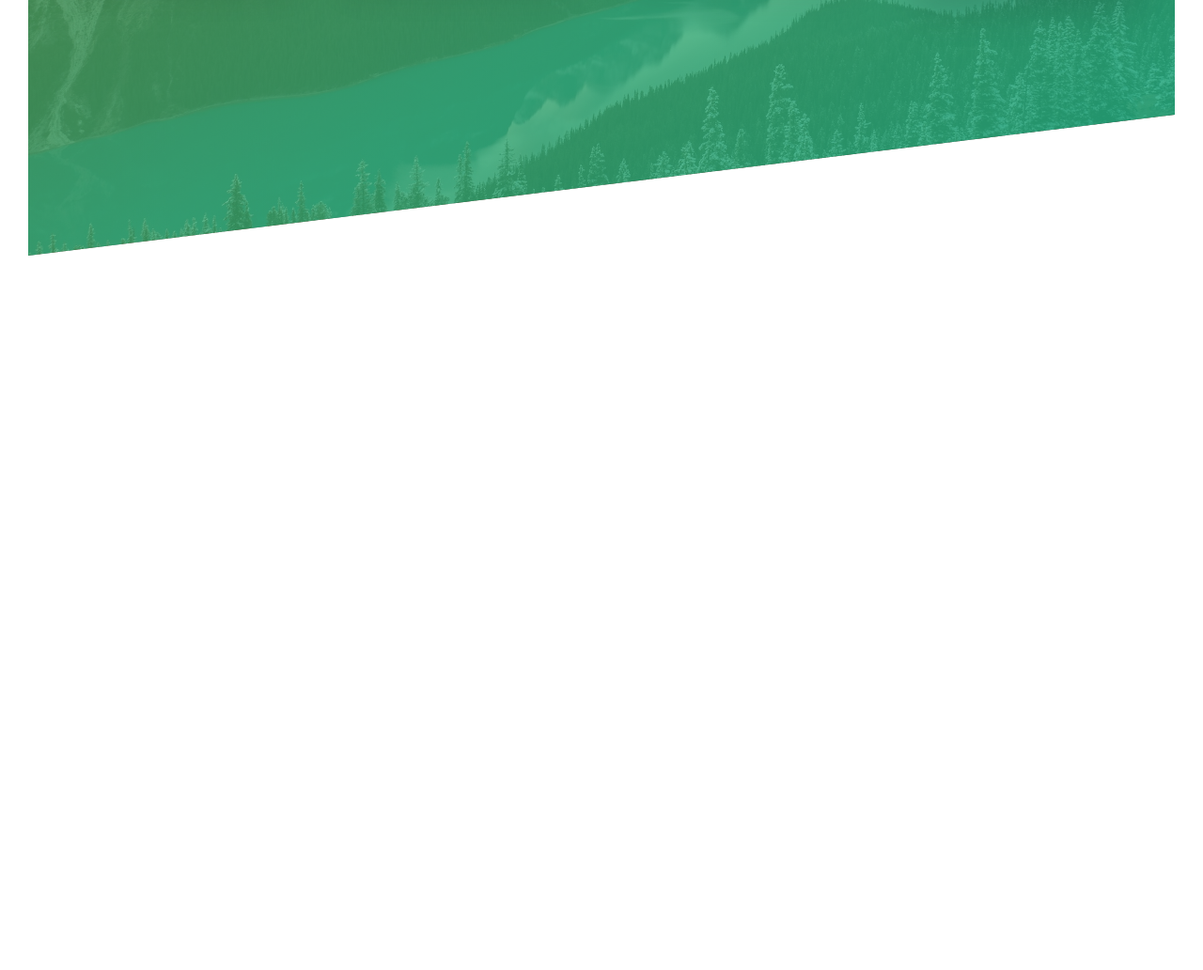
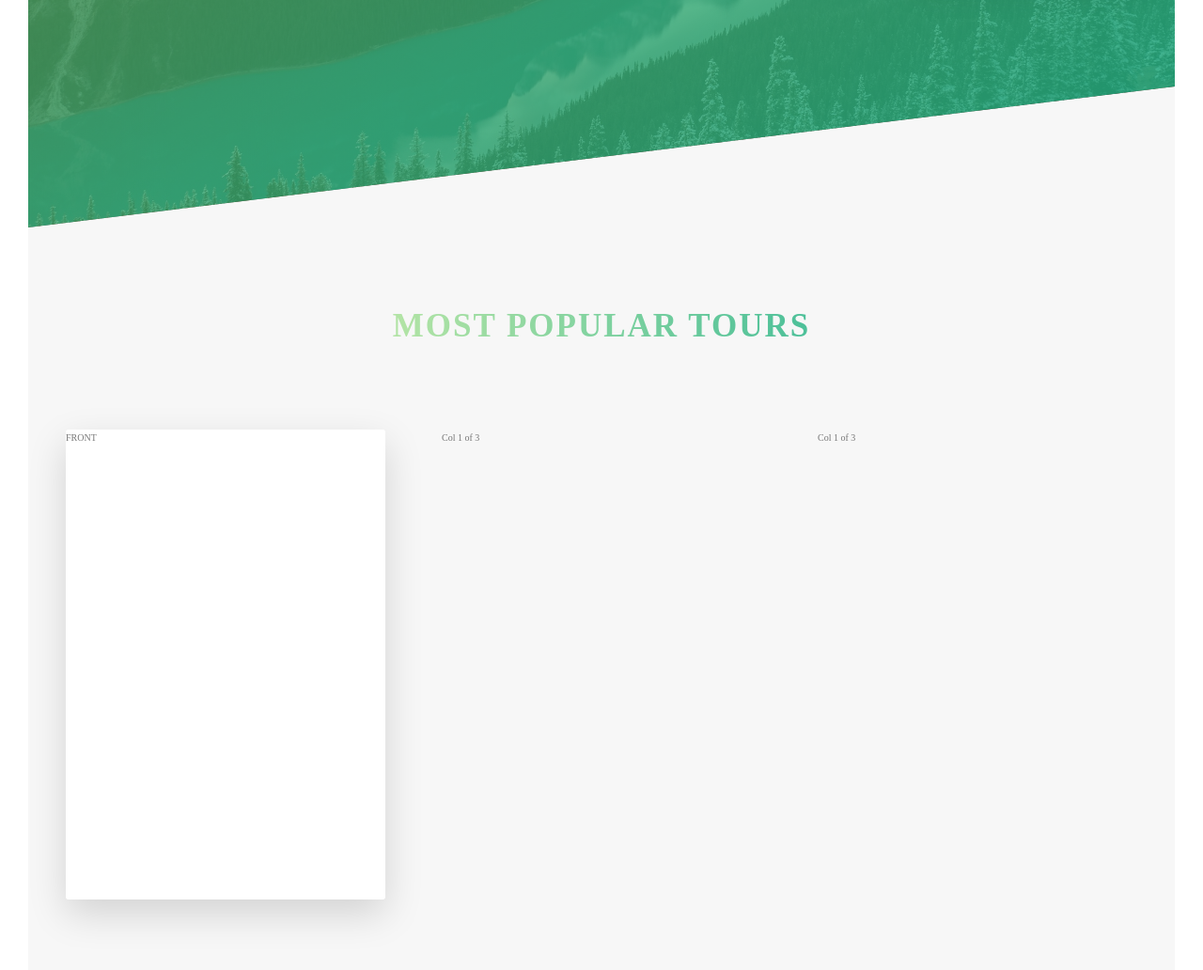
Before and after one commit to anish732/Natour, a website: page index.html in a window 1280 px wide. Shown: the part 1989-3021 px from the top of the page at 94% size. Before the commit the page ends 2261 px from the top, so only its background shows below. Drawn offline with Linux system fonts and the light colour scheme.

Commit message:
add card in popular tour section

```diff
--- a/index.html
+++ b/index.html
@@ -114,6 +114,31 @@
           </div>
         </div>
       </section>
+      <section class="section-tours">
+        <div class="u-center-text u-margin-bottom-big">
+          <h2 class="heading-secondary">
+            Most popular tours
+          </h2>
+        </div>
+        <div class="row">
+          <div class="col-1-of-3">
+            <div class="card">
+              <div class="card__side card__side--front">
+                FRONT
+              </div>
+              <div class="card__side card__side--back card__side--back-1">
+                BACK
+              </div>
+            </div>
+          </div>
+          <div class="col-1-of-3">
+            Col 1 of 3
+          </div>
+          <div class="col-1-of-3">
+            Col 1 of 3
+          </div>
+        </div>
+      </section>
     </main>
     <!--
     <section class="grid-test">
--- a/sass/abstracts/_variable.scss
+++ b/sass/abstracts/_variable.scss
@@ -1,10 +1,15 @@
 //COlor:
 $color-primary: #7fd56791;
+$color-primary-light: #7ed56f;
 $color-primary-dark: #28b485d3;
 $color-grey-dark: #777;
 $color-white: #fff;
 $color-black: #000;
 $color-grey-light-1: #f7f7f7;
+$color-secondary-light: #ffb900;
+$color-secondary-dark: #ff7730;
+$color-tertiary-light: #2998ff;
+$color-tertiary-dark: #5643fa;
 
 // GRID
 $grid-width: 114rem;
--- /dev/null
+++ b/sass/components/_card.scss
@@ -0,0 +1,42 @@
+.card {
+  perspective: 150rem;
+  -moz-perspective: 150rem;
+  position: relative;
+  height: 50rem;
+
+  &__side {
+    height: 50rem;
+    transition: all 0.8s ease;
+    position: absolute;
+    top: 0;
+    left: 0;
+    width: 100%;
+    backface-visibility: hidden;
+    border-radius: 3px;
+    box-shadow: 0 1.5rem 4rem rgba($color-black, 0.15);
+
+    &--front {
+      background-color: $color-white;
+    }
+
+    &--back {
+      background-color: green;
+      transform: rotateY(180deg);
+
+      &-1 {
+        background-image: linear-gradient(
+          to right bottom,
+          $color-secondary-light,
+          $color-secondary-dark
+        );
+      }
+    }
+  }
+
+  &:hover &__side--front {
+    transform: rotateY(180deg);
+  }
+  &:hover &__side--back {
+    transform: rotateY(0);
+  }
+}
--- a/sass/main.scss
+++ b/sass/main.scss
@@ -8,6 +8,7 @@
 @import "base/utilities";
 
 @import "components/button";
+@import "components/card";
 @import "components/composition";
 @import "components/feature-box";
 
--- a/sass/pages/_home.scss
+++ b/sass/pages/_home.scss
@@ -14,9 +14,15 @@
     url("../img/nat-4.jpg");
   background-size: cover;
   transform: skewY(-7deg);
-  margin-top: -6rem;
+  margin-top: -9rem;
 
   & > * {
     transform: skewY(7deg);
   }
 }
+
+.section-tours {
+  background-color: $color-grey-light-1;
+  padding: 25rem 0 50rem 0;
+  margin-top: -10rem;
+}
```
Also changed, not shown: css/style.css.
